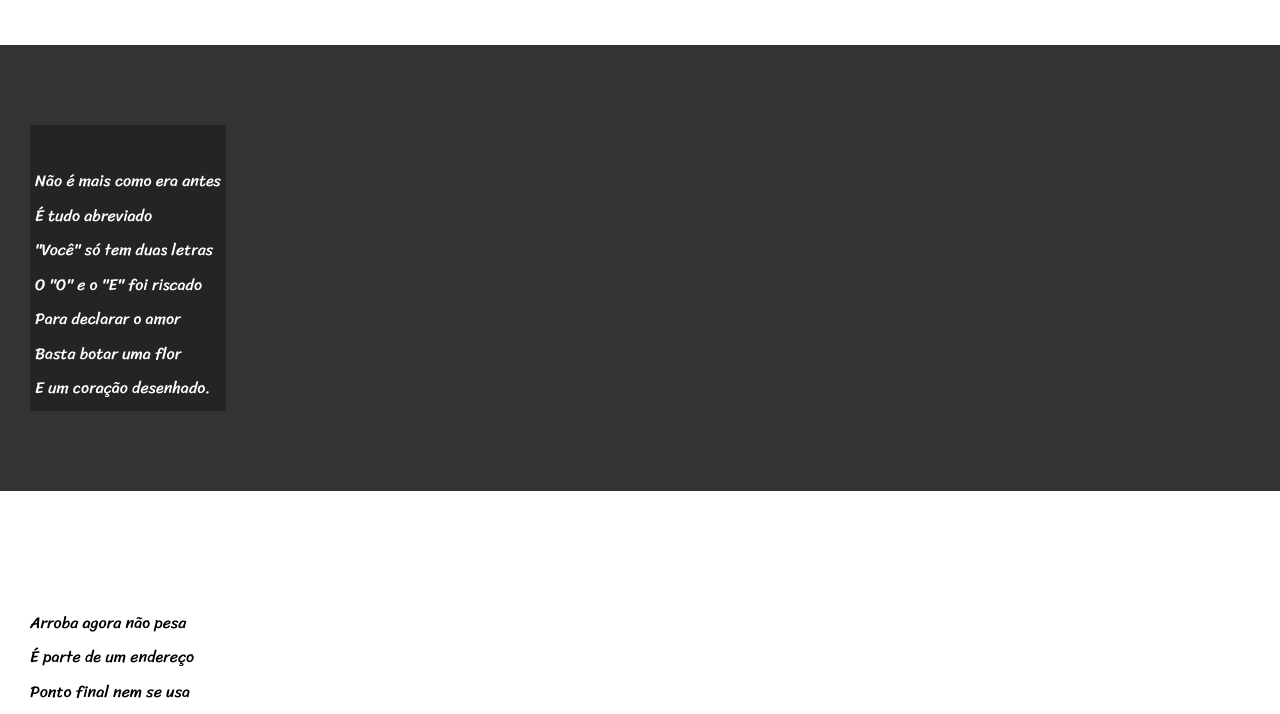
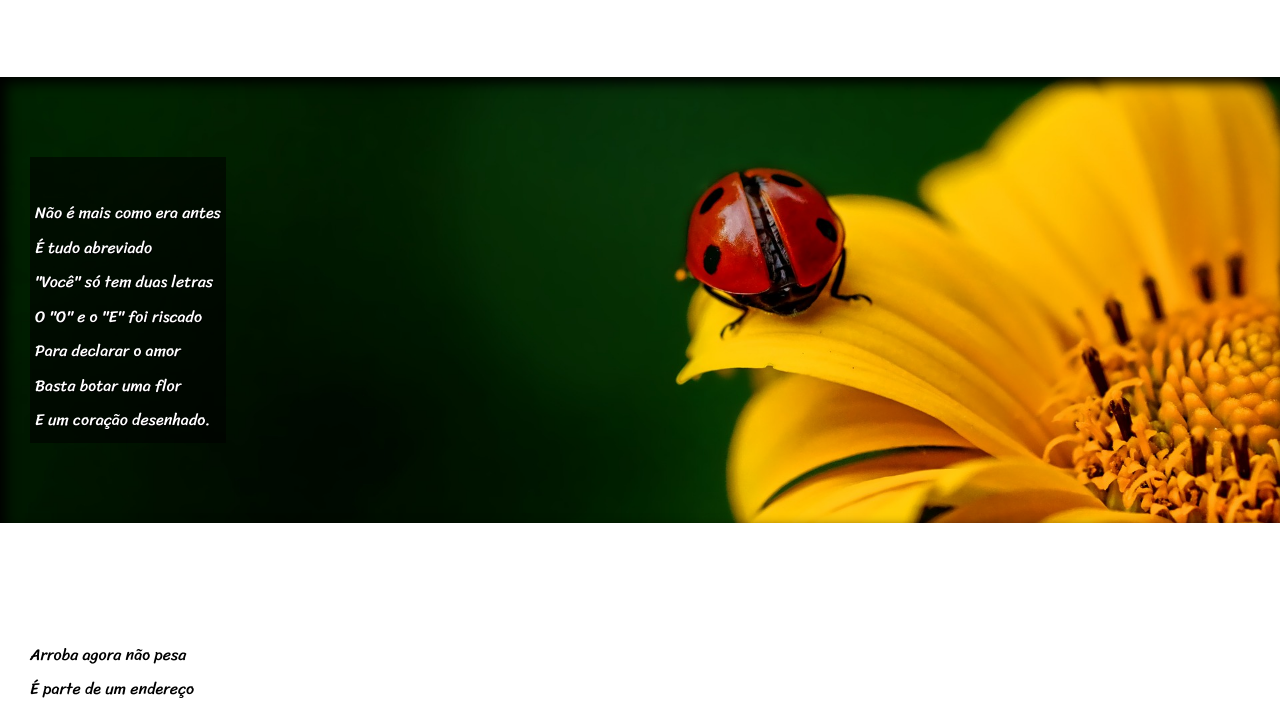
Before and after one commit to SamuelSouzaa/html-css, a plain HTML site: page mod-03/aula12/cordel/index.html in a window 1280 px wide. Shown: the part 619-1333 px from the top of the page. Drawn offline with Linux system fonts and the light colour scheme.

Commit message:
Atualização de arquivo

```diff
--- a/mod-03/aula12/cordel/estilo/style.css
+++ b/mod-03/aula12/cordel/estilo/style.css
@@ -58,6 +58,7 @@ section {
 
 section > p{
     white-space: pre-line;
+    padding-bottom: 2em;
 }
 section.normal {
     background-color: white;
@@ -66,13 +67,26 @@ section.normal {
 section.imagem{
     background-color: rgb(51, 51, 51);
     color: white;
+    box-shadow: inset 6px 6px 13px 0px black;
+    background-attachment: fixed;
 }
 section.imagem > p{
     display: inline-block;
     padding: 5px;
-    background-color: rgba(0, 0, 0, 0.292);
+    background-color: rgba(0, 0, 0, 0.588);
+    text-shadow: 1px 1px 0px black;
 }
 
+section#img01{
+    background-image: url('../imagens/background001.jpg');
+    background-position: right center;
+    background-size: cover;
+}
+
+section#img02{
+    background-image: url('../imagens/background002.jpg');
+    background-size: cover;
+}
 footer {
     background-color: black;
     padding: 15px;
--- a/mod-03/aula12/cordel/index.html
+++ b/mod-03/aula12/cordel/index.html
@@ -25,7 +25,7 @@
                 Vou dizer tudo em poesia.
             </p>
         </section>
-        <section class="imagem">
+        <section class="imagem" id="img01">
             <p>
                 Não é mais como era antes
                 É tudo abreviado
@@ -54,7 +54,7 @@
                 Decifre esse rabisco.
             </p>
         </section>
-        <section class="imagem">
+        <section class="imagem" id="img02">
             <p>
                     Tenho saudade das cartas
                     Escritas com a própria mão
```
